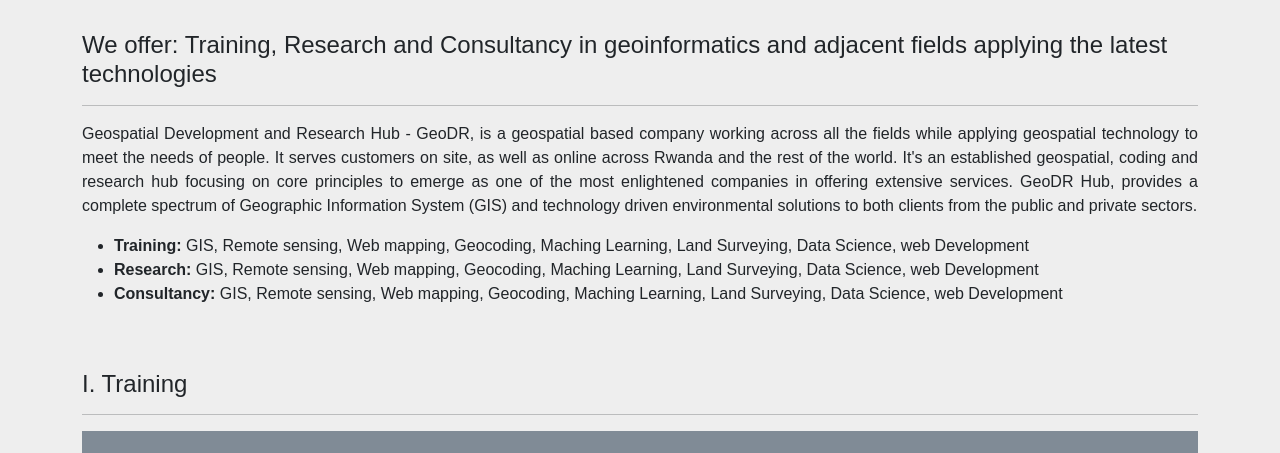
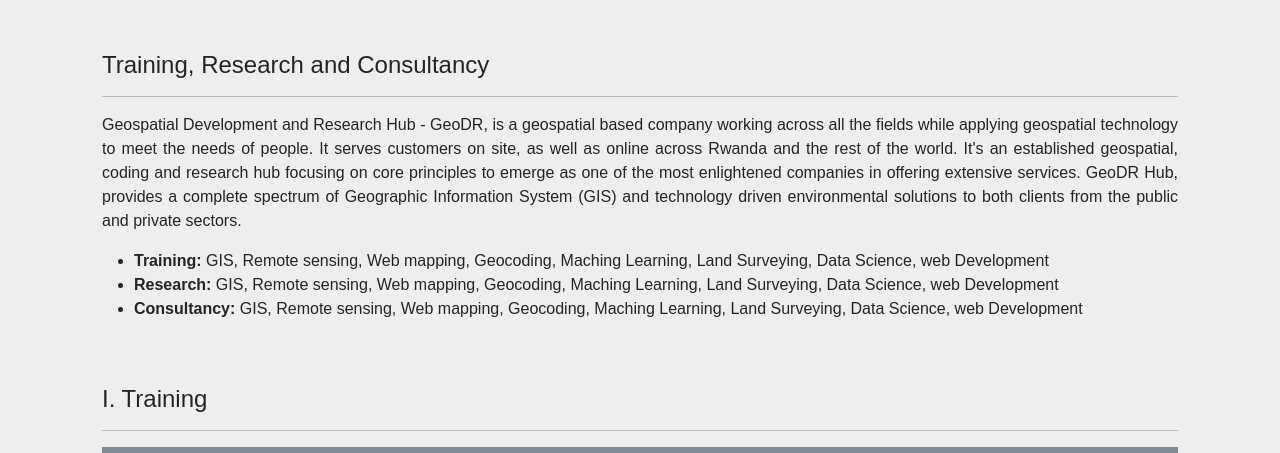
Before and after one commit to ErnestRuzindana/geodrhub, a Django app: page /service/ in a window 1280 px wide. Shown: the part 82-535 px from the top of the page. Run offline with Django 3.2, Linux system fonts and the light colour scheme; some libraries are stand-ins or nearby versions.

Commit message:
1st commit

```diff
--- a/geodrapp/templates/geodrapp/home.html
+++ b/geodrapp/templates/geodrapp/home.html
@@ -49,7 +49,8 @@
 				<br> <br>
 				<!-- twitter -->
 				<div class="mt-3">
-					<a class="twitter-timeline" data-theme="dark" href="#" data-tweet-limit="3"> <i class="fab fa-twitter"></i> | Tweets by GeoDR Hub</a> <script async src="https://platform.twitter.com/widgets.js" charset="utf-8"></script>
+					<i class="fab fa-twitter"></i> | GeoDR Hub
+					<a class="twitter-timeline" data-theme="dark" href="https://twitter.com/geodr_hub?ref_src=twsrc%5Etfw" data-tweet-limit="3"> <i class="fab fa-twitter"></i> | Tweets by geodr_hub</a> <script async src="https://platform.twitter.com/widgets.js" charset="utf-8"></script>
 				</div>
 			</div>
 		</div>
--- a/geodrapp/templates/geodrapp/service.html
+++ b/geodrapp/templates/geodrapp/service.html
@@ -1,8 +1,8 @@
 {% extends "geodrapp/base.html" %}
 {% block content %}
 
-	<div class="service-gis">
-		<h4> We offer: Training, Research and Consultancy in geoinformatics and adjacent fields applying the latest technologies </h4>
+	<div class="service-gis" style="padding: 20px;">
+		<h4> Training, Research and Consultancy </h4>
 		<hr>
 		<p style="text-align: justify;">
 			Geospatial Development and Research Hub - GeoDR, is a geospatial based company working across all the fields
```
